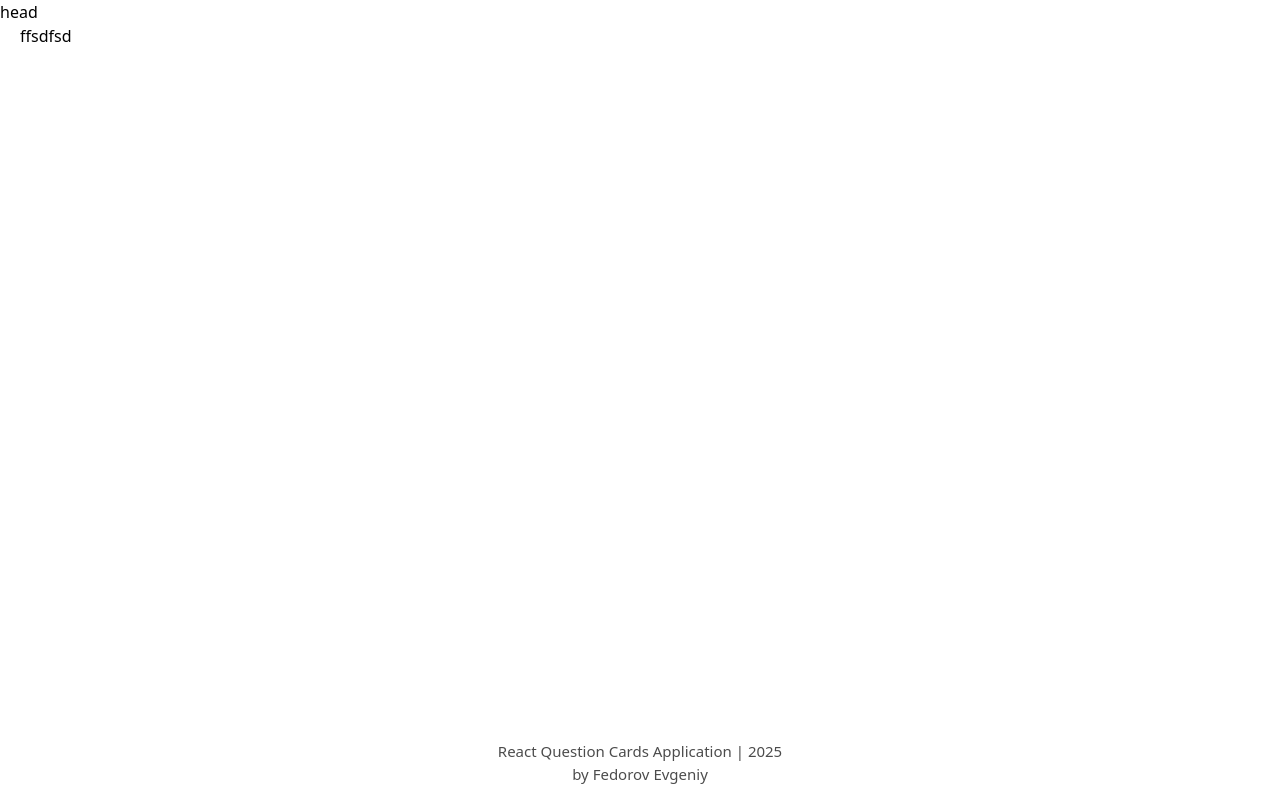
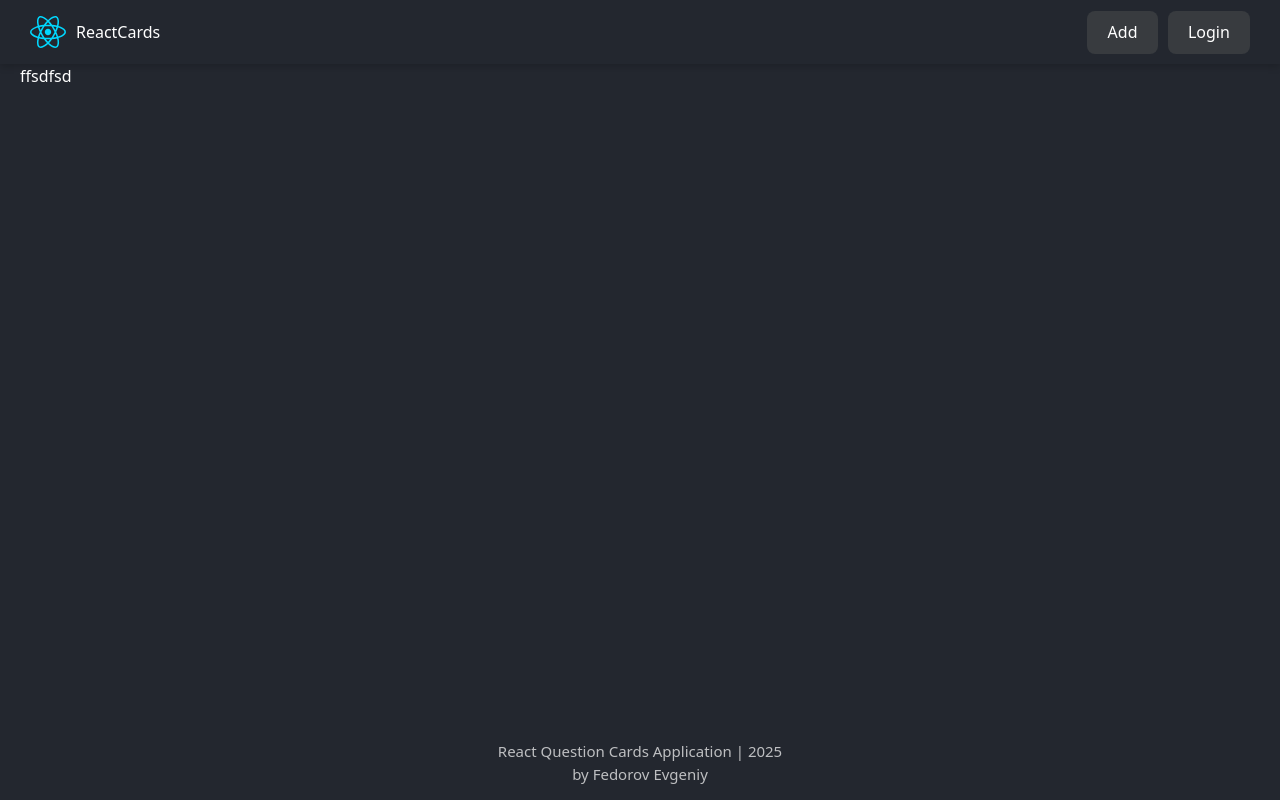
Before and after one commit to 50centz/react-app-course-udemy, a React (Vite) app: page / in a window 1280 px wide. Built offline with nearby package versions, Linux system fonts and the light colour scheme.

Commit message:
Added Header.jsx and button implementation

```diff
--- a/src/components/Button/Button.jsx
+++ b/src/components/Button/Button.jsx
@@ -1,7 +1,13 @@
-import React from "react"
+import style from "./button.module.css";
 
-const Button = () => {
-  return <div>Button</div>
-}
-
-export default Button
+export const Button = (props) => {
+  return (
+    <button
+      className={`${style.btn} ${props.isActive ? style.active : ""}`}
+      onClick={props.onClick}
+      disabled={props.isDisabled}
+    >
+      {props.children}
+    </button>
+  );
+};
--- /dev/null
+++ b/src/components/Button/button.module.css
@@ -0,0 +1,31 @@
+.btn {
+  border-radius: 8px;
+  border: 1px solid transparent;
+  padding: 0.6em 1.2em;
+  font-size: 1em;
+  font-weight: 500;
+  font-family: inherit;
+  background-color: var(--btn-bg-color);
+  color: var(--btn-text-color);
+  cursor: pointer;
+  transition: border-color 0.25s;
+}
+
+.btn:hover {
+  border-color: #2f2f2f;
+}
+
+.btn:focus,
+.btn:focus-visible {
+  outline: 7px auto #2f2f2f;
+}
+
+.btn:disabled {
+  opacity: 0.5;
+  pointer-events: none;
+}
+
+.active {
+  color: #000;
+  background-color: #ce7e1d;
+}
--- /dev/null
+++ b/src/components/Button/index.jsx
@@ -0,0 +1 @@
+export { Button } from "./Button.jsx";
--- /dev/null
+++ b/src/components/Header/Header.jsx
@@ -0,0 +1,19 @@
+import ReactLogo from "../../assets/react.svg";
+import { Button } from "../Button";
+import style from "./header.module.css";
+
+export const Header = () => {
+  return (
+    <header className={style.header}>
+      <p>
+        <img src={ReactLogo} alt="react logo" />
+        <span>ReactCards</span>
+      </p>
+
+      <div className={style.headerButtons}>
+        <Button>Add</Button>
+        <Button>Login</Button>
+      </div>
+    </header>
+  );
+};
--- /dev/null
+++ b/src/components/Header/header.module.css
@@ -0,0 +1,27 @@
+.header {
+  width: 100%;
+  height: 70px;
+  background-color: var(--main-bg-color);
+  padding: 0 30px;
+  display: flex;
+  justify-content: space-between;
+  align-items: center;
+  box-shadow: 0 2px 8px 0 rgba(0, 0, 0, 0.2);
+
+  p {
+    text-transform: capitalize;
+    display: flex;
+    justify-content: center;
+    align-items: center;
+    gap: 10px;
+    cursor: pointer;
+    user-select: none;
+  }
+}
+
+.headerButtons {
+  display: flex;
+  justify-content: center;
+  align-items: center;
+  gap: 10px;
+}
--- /dev/null
+++ b/src/components/Header/index.jsx
@@ -0,0 +1 @@
+export { Header } from "./Header.jsx";
--- a/src/components/MainLayout/MainLayout.jsx
+++ b/src/components/MainLayout/MainLayout.jsx
@@ -1,3 +1,4 @@
+import { Header } from "../Header";
 import { Outlet } from "react-router-dom";
 import style from "./MainLayout.module.css";
 
@@ -6,7 +7,7 @@
 
   return (
     <div className={style.mainLayout}>
-      <header>head</header>
+      <Header />
       <div className={style.mainWrapper}>
         <main className={style.main}>
           <Outlet />
--- a/src/index.css
+++ b/src/index.css
@@ -1,6 +1,9 @@
 :root {
   --main-bg-color: #23272f;
   --text-color: #fff;
+
+  --btn-bg-color: #383b3f;
+  --btn-text-color: #fff;
 
   font-family: system-ui, Avenir, Helvetica, Arial, sans-serif;
   line-height: 1.5;
@@ -34,12 +37,17 @@
   :root {
     --main-bg-color: #fff;
     --text-color: #000;
+
+    --btn-bg-color: #16444f;
+    --btn-text-color: #57c4dc;
   }
 }
 
-@media (prefers-color-scheme: dark) {
+@media (prefers-color-scheme: light) {
   :root {
     --main-bg-color: #23272f;
     --text-color: #fff;
+    --btn-bg-color: #383b3f;
+    --btn-text-color: #fff;
   }
 }
```
